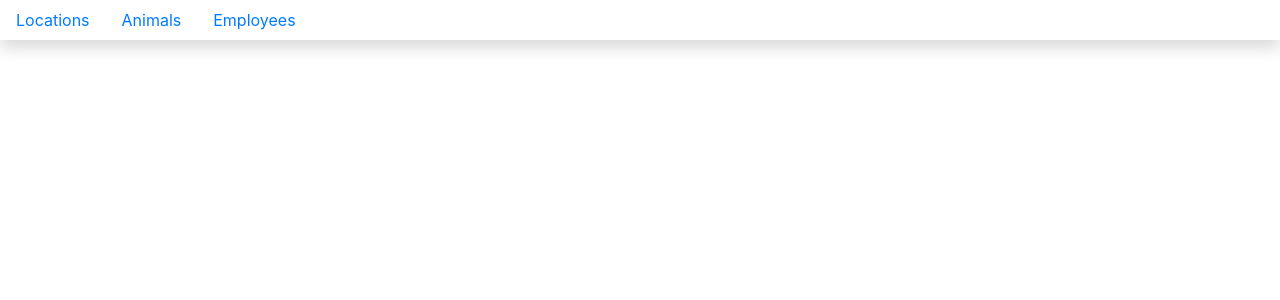
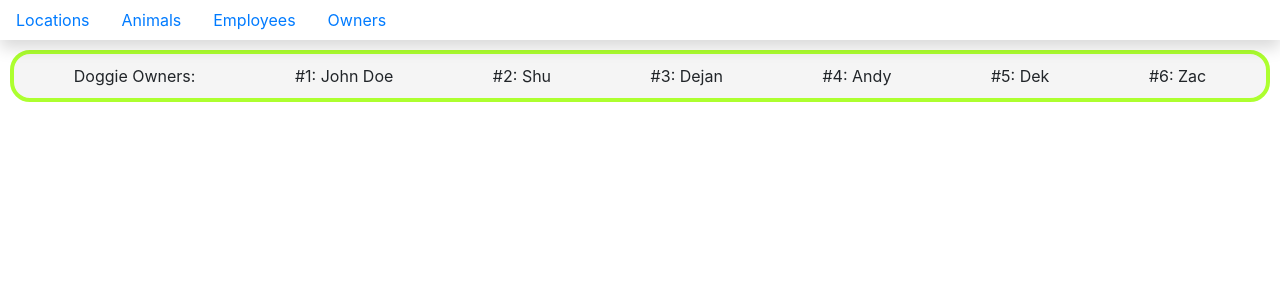
Before and after one commit to gradyrobbins/Kennel-React-29, a React (Create React App) app: page /owners in a window 1280 px wide. Shown: the top 300 px of the page. Built offline with nearby package versions, Linux system fonts and the light colour scheme.

Commit message:
owners list complete

```diff
--- a/src/components/ApplicationViews.js
+++ b/src/components/ApplicationViews.js
@@ -3,6 +3,7 @@ import React, { Component } from "react"
 import AnimalList from './animals/AnimalList'
 import LocationList2 from './location/LocationList2'
 import EmployeeList from './employee/EmployeeList'
+import OwnersList from './owners/OwnersList'
 
 // import AnimalManager from "../modules/AnimalManager"
 // // Example code. Make this fit into how you have written yours.
@@ -34,10 +35,19 @@ class ApplicationViews extends Component {
         { id: 6, name: "Checkers" }
     ]
 
+    ownersFromAPI = [
+        { id: 1, name: "John Doe" },
+        { id: 2, name: "Shu" },
+        { id: 3, name: "Dejan" },
+        { id: 4, name: "Andy" },
+        { id: 5, name: "Dek" },
+        { id: 6, name: "Zac" }
+    ]
     state = {
         employees: this.employeesFromAPI,
         locations: this.locationsFromAPI,
-        animals: this.animalsFromAPI
+        animals: this.animalsFromAPI,
+        owners: this.ownersFromAPI
     }
 
     render() {
@@ -52,6 +62,9 @@ class ApplicationViews extends Component {
                 <Route path="/employees" render={(props) => {
                     return <EmployeeList employees={this.state.employees} />
                 }} />
+                <Route path="/owners" render={(props) => {
+                    return <OwnersList owners={this.state.owners} />
+                }} />
             </React.Fragment>
         )
     }
--- a/src/components/nav/NavBar.js
+++ b/src/components/nav/NavBar.js
@@ -17,6 +17,9 @@ class NavBar extends Component {
                     <li className="nav-item">
                         <Link className="nav-link" to="/employees">Employees</Link>
                     </li>
+                    <li className="nav-item">
+                        <Link className="nav-link" to="/owners">Owners</Link>
+                    </li>
                 </ul>
             </nav>
         )
--- /dev/null
+++ b/src/components/owners/OwnersList.css
@@ -0,0 +1,10 @@
+.ownersList {
+    display: flex;
+    margin: 10px;
+    padding: 10px;
+    background-color: whitesmoke;
+    justify-content: space-around;
+    flex-direction: row;
+    border: 4px solid greenyellow;
+    border-radius: 20px;
+}
--- /dev/null
+++ b/src/components/owners/OwnersList.js
@@ -0,0 +1,18 @@
+import React, { Component } from 'react'
+import './OwnersList.css'
+
+export default class OwnersList  extends Component {
+    render() {
+        return (
+            <section className="ownersList"> Doggie Owners:
+            {
+                this.props.owners.map(owner =>
+                    <div className="owner" key={owner.id}>
+                        #{owner.id}:  {owner.name}
+                    </div>
+                )
+            }
+            </section>
+        )
+    }
+}
```
